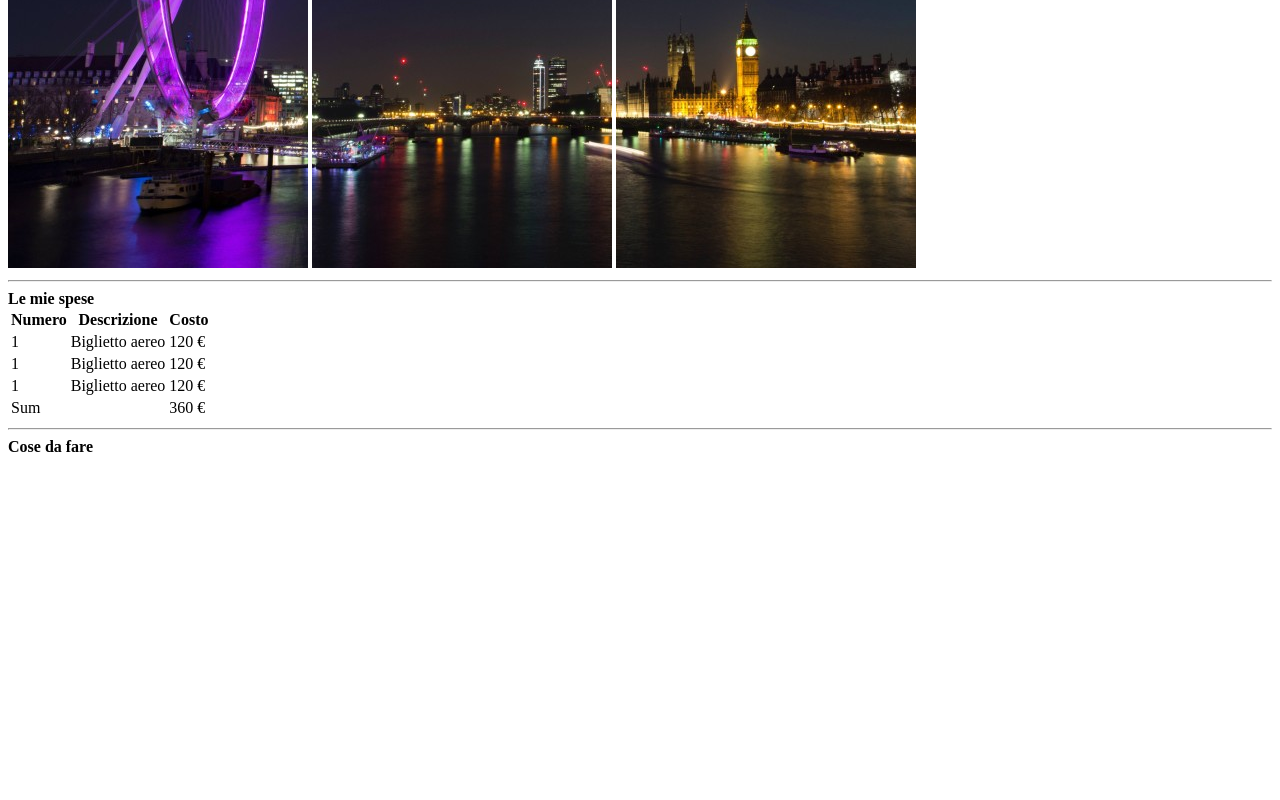
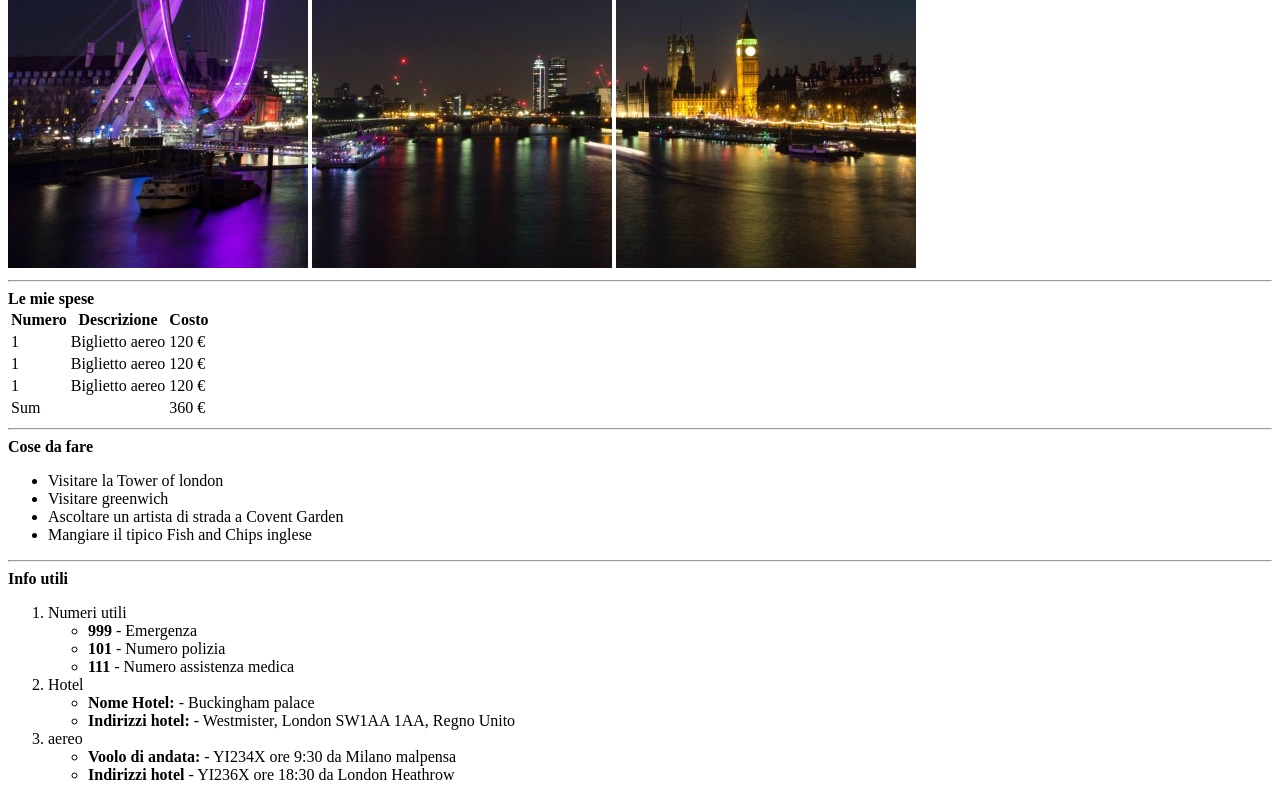
Before and after one commit to LorenzoScalvini/html-london-trip, a plain HTML site: page index.html in a window 1280 px wide. Shown: the part 412-1212 px from the top of the page. Before the commit the page ends 884 px from the top, so only its background shows below. Drawn offline with Linux system fonts and the light colour scheme.

Commit message:
Add Liste

```diff
--- a/index.html
+++ b/index.html
@@ -48,8 +48,35 @@
         <hr>
         <strong>Cose da fare</strong>
         <ul>
+            <li>Visitare la Tower of london</li>
+            <li>Visitare greenwich</li>
+            <li>Ascoltare un artista di strada a Covent Garden</li>
+            <li>Mangiare  il tipico Fish and Chips inglese</li>
+        </ul>
+        <hr>
+        <strong>Info utili</strong>
+        <ol>
+            <li>Numeri utili
+                <ul>
+                    <li><strong>999</strong> - Emergenza</li>
+                    <li><strong>101</strong> - Numero polizia</li>
+                    <li><strong>111</strong> - Numero assistenza medica</li>
+                </ul>
+            </li>
+            <li>Hotel
+                <ul>
+                    <li><strong>Nome Hotel:</strong> - Buckingham palace </li>
+                    <li><strong>Indirizzi hotel:</strong> - Westmister, London SW1AA 1AA, Regno Unito</li>
+                </ul>
+            </li>
+            <li>aereo
+                <ul>
+                    <li><strong>Voolo di andata:</strong> - YI234X ore 9:30 da Milano malpensa</li>
+                    <li><strong>Indirizzi hotel</strong> - YI236X ore 18:30 da London Heathrow</li>
+                </ul>
+            </li>
+        </ol>
 
-        </ul>
         </main>
 </body>
 </html>
```
